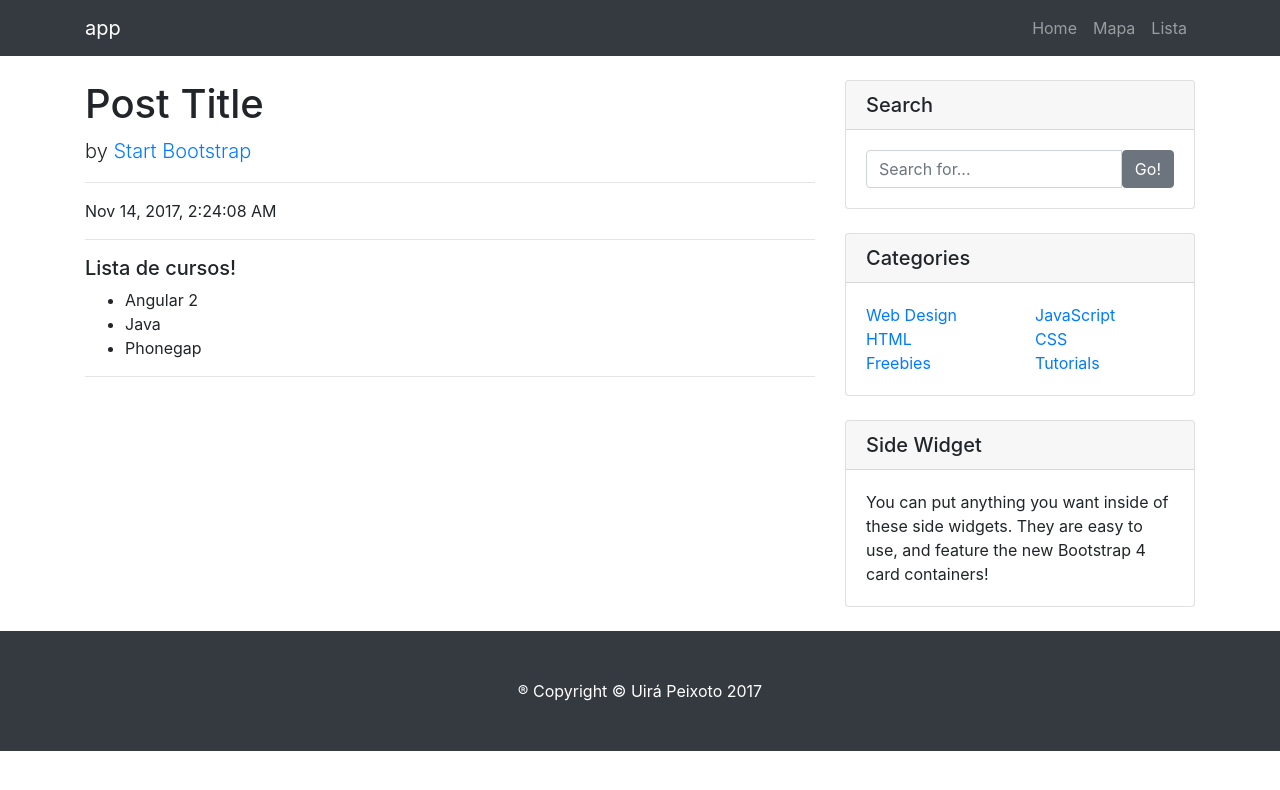
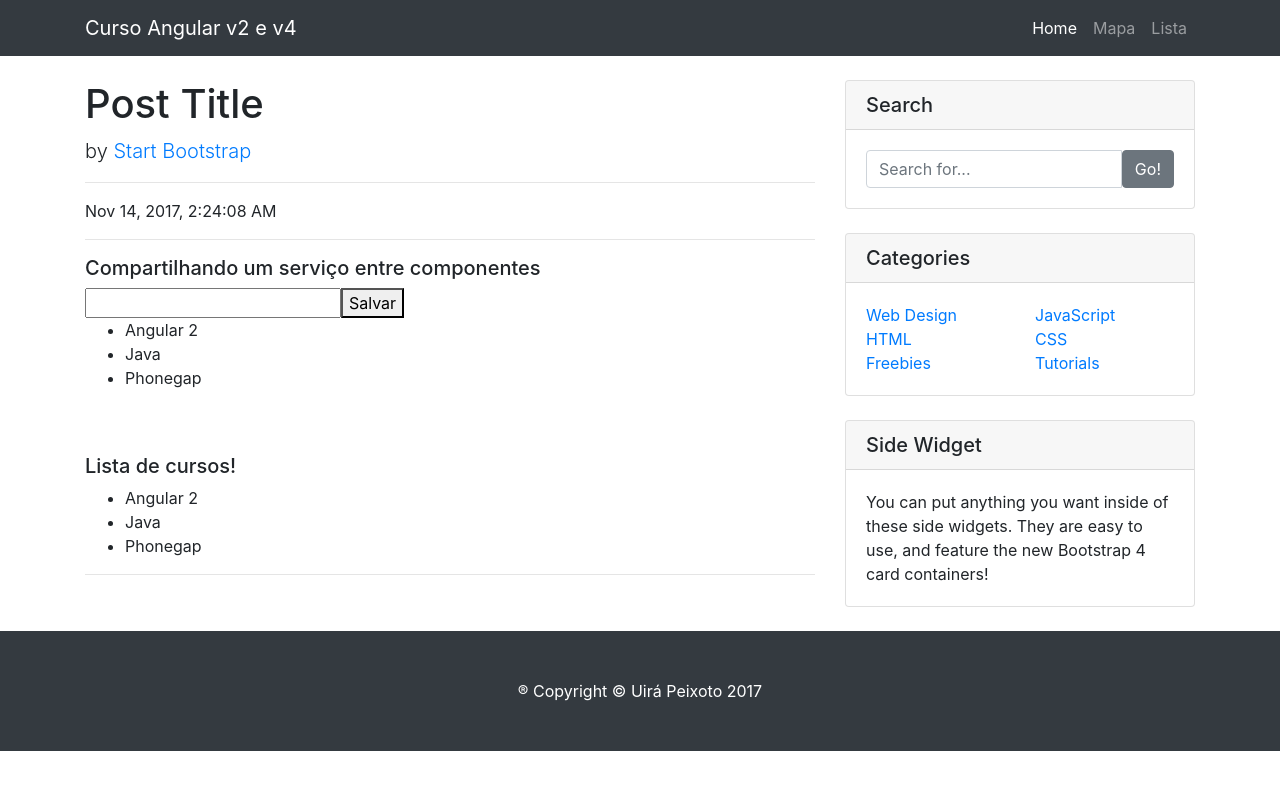
Before and after one commit to uirapeixoto/cursoangular4_loiane, an Angular app: page / in a window 1280 px wide. Shown: the top 790 px of the page. Built offline with nearby package versions, Linux system fonts and the light colour scheme.

Commit message:
Escopo de instâncias de serviços e módulos (singleton e várias instâncias)

```diff
--- a/src/app/app.component.html
+++ b/src/app/app.component.html
@@ -40,6 +40,8 @@
       <p>{{ today | date:'medium' }}</p>
 
       <hr>
+        <app-criar-curso></app-criar-curso>
+        <br><br>
         <app-cursos></app-cursos>
       <hr>
 
--- a/src/app/app.component.ts
+++ b/src/app/app.component.ts
@@ -6,10 +6,9 @@
   styleUrls: ['./app.component.css']
 })
 export class AppComponent {
-  title = 'app';
+  title = 'Curso Angular v2 e v4';
+  aba:string = 'home';
 
   today:number = Date.now();
 
-
-
 }
--- /dev/null
+++ b/src/app/criar-curso/criar-curso.component.html
@@ -0,0 +1,11 @@
+<h5>Compartilhando um serviço entre componentes</h5>
+
+<input type="text" #cursoInput />
+<button (click)="onAddCurso(cursoInput.value)" >Salvar</button>
+
+
+<ul>
+  <li *ngFor="let curso of cursos">
+    {{curso}}
+  </li>
+</ul>
--- /dev/null
+++ b/src/app/criar-curso/criar-curso.component.ts
@@ -0,0 +1,29 @@
+import { Component, OnInit } from '@angular/core';
+
+import { CursosService } from './../cursos/cursos.service';
+
+@Component({
+  selector: 'app-criar-curso',
+  templateUrl: './criar-curso.component.html',
+  styleUrls: ['./criar-curso.component.css'],
+  providers: [CursosService]
+})
+
+export class CriarCursoComponent implements OnInit {
+
+  cursos:string[] = [];
+
+  constructor(
+    private cursosService: CursosService
+  ) { }
+
+  ngOnInit() {
+    this.cursos = this.cursosService.getCursos();
+  }
+
+  onAddCurso(curso:string){
+    this.cursosService.addCurso(curso);
+  }
+
+
+}
--- a/src/app/cursos/cursos.component.ts
+++ b/src/app/cursos/cursos.component.ts
@@ -5,7 +5,8 @@
 @Component({
   selector: 'app-cursos',
   templateUrl: './cursos.component.html',
-  styleUrls: ['./cursos.component.css']
+  styleUrls: ['./cursos.component.css'],
+  providers:[CursosService]
 })
 export class CursosComponent implements OnInit {
 
@@ -17,4 +18,8 @@
     this.cursos = this.cursosService.getCursos();
   }
 
+  onAddCurso(curso:string){
+    this.cursosService.addCurso(curso);
+  }
+
 }
--- a/src/app/cursos/cursos.service.ts
+++ b/src/app/cursos/cursos.service.ts
@@ -3,10 +3,18 @@
 @Injectable()
 export class CursosService {
 
-  getCursos(){
-    return  ['Angular 2', 'Java', 'Phonegap'];
+  private cursos: string[] = ['Angular 2', 'Java', 'Phonegap'];
+
+
+  constructor() {
+    console.log('CursosService');
   }
 
-  constructor() { }
+  getCursos(){
+    return  this.cursos;
+  }
 
+  addCurso(curso:string){
+    this.cursos.push(curso);
+  }
 }
```
Also changed, not shown: src/app/app.module.ts (+8 -4 lines), src/app/criar-curso/criar-curso.module.ts (added, +21 -0 lines), src/app/cursos/cursos.module.ts (added, +21 -0 lines), src/app/criar-curso/criar-curso.component.css (added), 1 other file (tests, documents, lock files or other folders).
